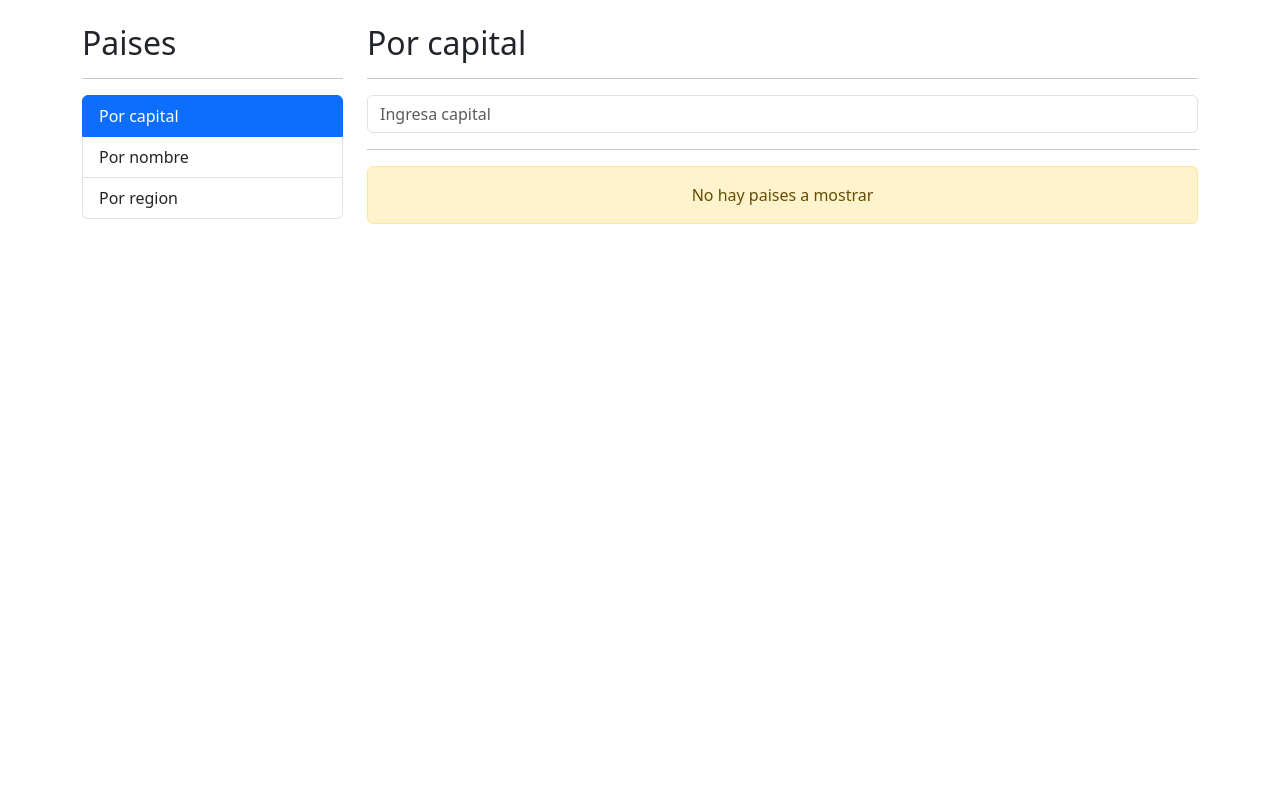
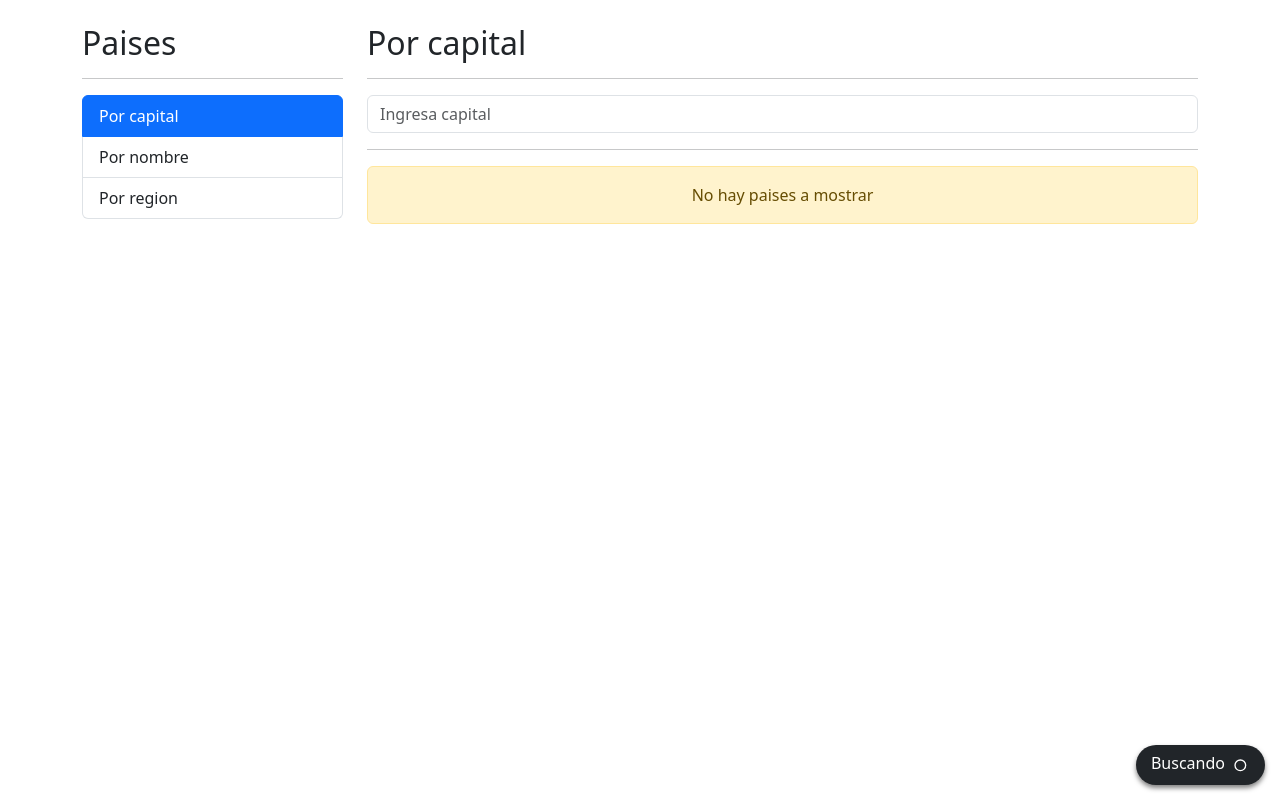
Before and after one commit to Brunocbarletta/countries-app-optimized, an Angular app: page /countries/by-capital in a window 1280 px wide. Built offline with nearby package versions, Linux system fonts and the light colour scheme.

Commit message:
shared loading spinner component

```diff
--- a/src/app/countries/pages/by-capital-page/by-capital-page.component.html
+++ b/src/app/countries/pages/by-capital-page/by-capital-page.component.html
@@ -14,6 +14,7 @@
 <div class="row">
   <div class="col">
     <hr>
+    <shared-loading-spinner></shared-loading-spinner>
     <countries-table [countries]="countries"></countries-table>
   </div>
 </div>
--- /dev/null
+++ b/src/app/shared/components/loading-spinner/loading-spinner.component.html
@@ -0,0 +1,45 @@
+<div class="spinner-container bg-dark">
+  <span>Buscando</span>
+  <!-- By Sam Herbert (@sherb), for everyone. More @ http://goo.gl/7AJzbL -->
+  <svg width="30" height="30" viewBox="0 0 45 45" xmlns="http://www.w3.org/2000/svg" stroke="#fff">
+    <g fill="none" fill-rule="evenodd" transform="translate(1 1)" stroke-width="2">
+        <circle cx="22" cy="22" r="6" stroke-opacity="0">
+            <animate attributeName="r"
+                begin="1.5s" dur="3s"
+                values="6;22"
+                calcMode="linear"
+                repeatCount="indefinite" />
+            <animate attributeName="stroke-opacity"
+                begin="1.5s" dur="3s"
+                values="1;0" calcMode="linear"
+                repeatCount="indefinite" />
+            <animate attributeName="stroke-width"
+                begin="1.5s" dur="3s"
+                values="2;0" calcMode="linear"
+                repeatCount="indefinite" />
+        </circle>
+        <circle cx="22" cy="22" r="6" stroke-opacity="0">
+            <animate attributeName="r"
+                begin="3s" dur="3s"
+                values="6;22"
+                calcMode="linear"
+                repeatCount="indefinite" />
+            <animate attributeName="stroke-opacity"
+                begin="3s" dur="3s"
+                values="1;0" calcMode="linear"
+                repeatCount="indefinite" />
+            <animate attributeName="stroke-width"
+                begin="3s" dur="3s"
+                values="2;0" calcMode="linear"
+                repeatCount="indefinite" />
+        </circle>
+        <circle cx="22" cy="22" r="8">
+            <animate attributeName="r"
+                begin="0s" dur="1.5s"
+                values="6;1;2;3;4;5;6"
+                calcMode="linear"
+                repeatCount="indefinite" />
+        </circle>
+    </g>
+  </svg>
+</div>
--- /dev/null
+++ b/src/app/shared/components/loading-spinner/loading-spinner.component.scss
@@ -0,0 +1,20 @@
+.spinner-container{
+  position: fixed;
+  bottom: 15px;
+  right: 15px;
+  background-color: black;
+  color: white;
+  padding: 5px 10px;
+  border-radius: 20px;
+  -webkit-border-radius: 20px;
+  -moz-border-radius: 20px;
+  -ms-border-radius: 20px;
+  -o-border-radius: 20px;
+  position: fixed;
+  right: 15px;
+  box-shadow: 0px 3px 5px rgba(0, 0, 0, 0.5);
+}
+
+span{
+  margin-left: 5px;
+}
```
Also changed, not shown: src/app/shared/components/loading-spinner/loading-spinner.component.ts (added, +10 -0 lines), src/app/shared/shared.module.ts (+5 -2 lines).
